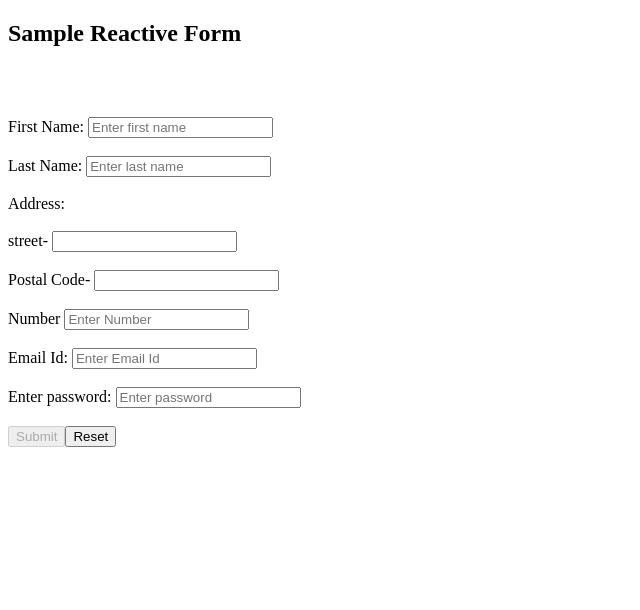
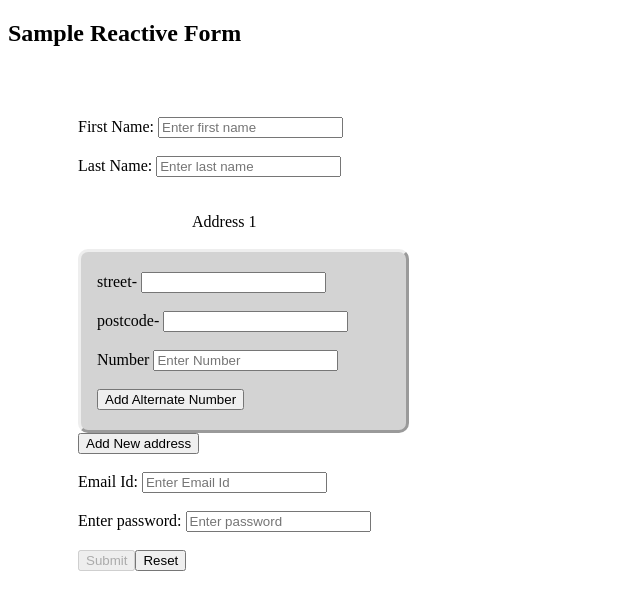
Before and after one commit to aditya-qlik/reactiveForm-sample2, an Angular app: page / in a window 1280 px wide. Shown: the top 610 px of the page, without its empty margins (0-640 px from the left). Built offline with nearby package versions, Linux system fonts and the light colour scheme.

Commit message:
added buttons to add and remove address

```diff
--- a/src/app/app.component.css
+++ b/src/app/app.component.css
@@ -7,3 +7,19 @@
 input.ng-invalid.ng-touched{
     border-color: red;
 }
+.card {
+    padding:2px 16px;
+    border: 0 4px 8px 0;
+    border-radius: 10px;
+    border-style: outset;
+    background-color: lightgrey;
+    transition: 0.3s;
+    width: 100%;
+    overflow: auto;
+}
+
+.container{
+
+    padding: 50px;
+    margin: 20px;
+}
--- a/src/app/app.component.html
+++ b/src/app/app.component.html
@@ -26,38 +26,55 @@
       <br>
       <div formArrayName="addresses">
         <div *ngFor="let address of signUpForm.controls.addresses.controls; let i=index" >
-              <div>Address:</div>
+          <div style="text-align: center">
             <br>
-            <div  [formGroupName]="i" >
-              <div >
-                <div class="form-group">
+            <span>Address {{i + 1}}</span>
+          </div>
+          <br>
+          <div [formGroupName]="i" class="card" >
+            <button *ngIf="signUpForm.controls.addresses.controls.length > 1" (click)="removeAddress(i)" style="cursor: default; float: right">
+              X
+            </button>
+            <br>
+              <div>
                 street-
                 <input type="text" class="form-control" formControlName="street">
               </div>
               <br>
+              <div>
+                postcode-
+                <input type="text" class="form-control" formControlName="postcode">
               </div>
-              <div >
-                <div class="form-group">
-                  Postal Code-
-                  <input type="text" class="form-control" formControlName="postcode">
+              <br>
+              <div formArrayName="phonenumber"
+                *ngFor="let number of signUpForm.controls.addresses.controls[i].controls.phonenumber.controls; let j=index"
+                class="col-md-6">
+                <div [formGroupName]="j">
+                  <div style="padding-right:0px">
+                    Number
+                    <button *ngIf="address.controls.phonenumber.controls.length > 1" (click)="removeNumber(address, j)" style="cursor: default; float: right">
+                      delete no.
+                    </button>
+                    <input type="text" class="form-control" placeholder="Enter Number" formControlName="number">
                   </div>
                   <br>
                 </div>
                 <div>
-                <div formArrayName="phonenumber"
-                  *ngFor="let number of signUpForm.controls.addresses.controls[i].controls.phonenumber.controls; let j=index">
-                  <div [formGroupName]="j">
-                    <div class="form-group" style="padding-right:0px">
-                      Number
-                      <input type="tel" class="form-control"  placeholder="Enter Number"  pattern="[0-9]{10}" formControlName="number">
+                  <button class="pull-right" *ngIf="j == address.controls.phonenumber.controls.length-1"
+                  (click)="addNumber(address)">Add Alternate Number
+                </button>
                 </div>
                 <br>
               </div>
           </div>
         </div>
       </div>
+      <div>
+        <button (click)="addAddress()">
+          Add New address
+        </button>
       </div>
-        </div>
+      <br>
       <div class="form-group">
         Email Id:
         <input type="text" formControlName="emailId" placeholder="Enter Email Id">
--- a/src/app/app.component.ts
+++ b/src/app/app.component.ts
@@ -1,5 +1,5 @@
 import { Component } from '@angular/core';
-import { FormBuilder, FormGroup, FormControl, Validators, NgForm } from '@angular/forms';
+import { FormBuilder, FormGroup, FormControl, Validators, NgForm, FormArray } from '@angular/forms';
 
 @Component({
   selector: 'app-root',
@@ -29,7 +29,7 @@ export class AppComponent {
   initAddress() {
     return this.fb.group({
       street: ['', Validators.required],
-      postcode: ['', Validators.required, Validators.minLength(6)],
+      postcode: ['', Validators.required],
       phonenumber: this.fb.array([
         this.initNumber()
       ])
@@ -40,11 +40,29 @@ export class AppComponent {
       number: ['', Validators.required]
     })
   }
+  addAddress() {
+    const control = <FormArray>this.signUpForm.controls['addresses'];
+    control.push(this.initAddress());
+  }
 
+  removeAddress(i: number) {
+    const control = <FormArray>this.signUpForm.controls['addresses'];
+    control.removeAt(i);
+  }
+
+  addNumber(address:any): void {
+    const control = <FormArray>address.controls.phonenumber;
+    control.push(this.initNumber());
+  }
+
+  removeNumber(address:any,j: number) {
+    const control = <FormArray>address.controls.phonenumber;
+    control.removeAt(j);
+  }
   onSubmit() {
     this.submitted = true;
 
-    console.log(this.signUpForm)
+    // console.log(this.signUpForm)
 
     if (this.signUpForm.invalid) {
       return;
```
Lines whose indentation alone changed are shown as unchanged.
